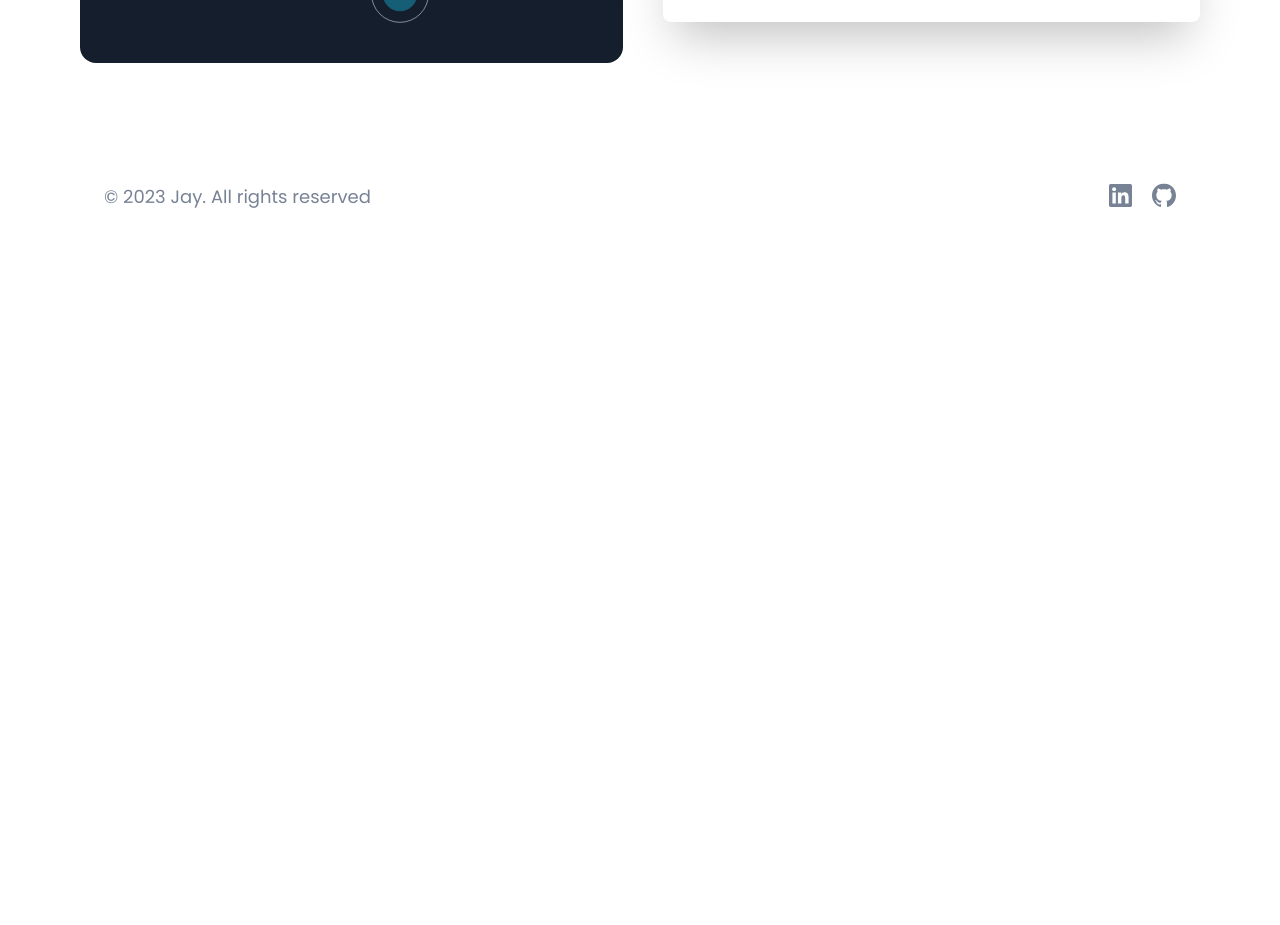
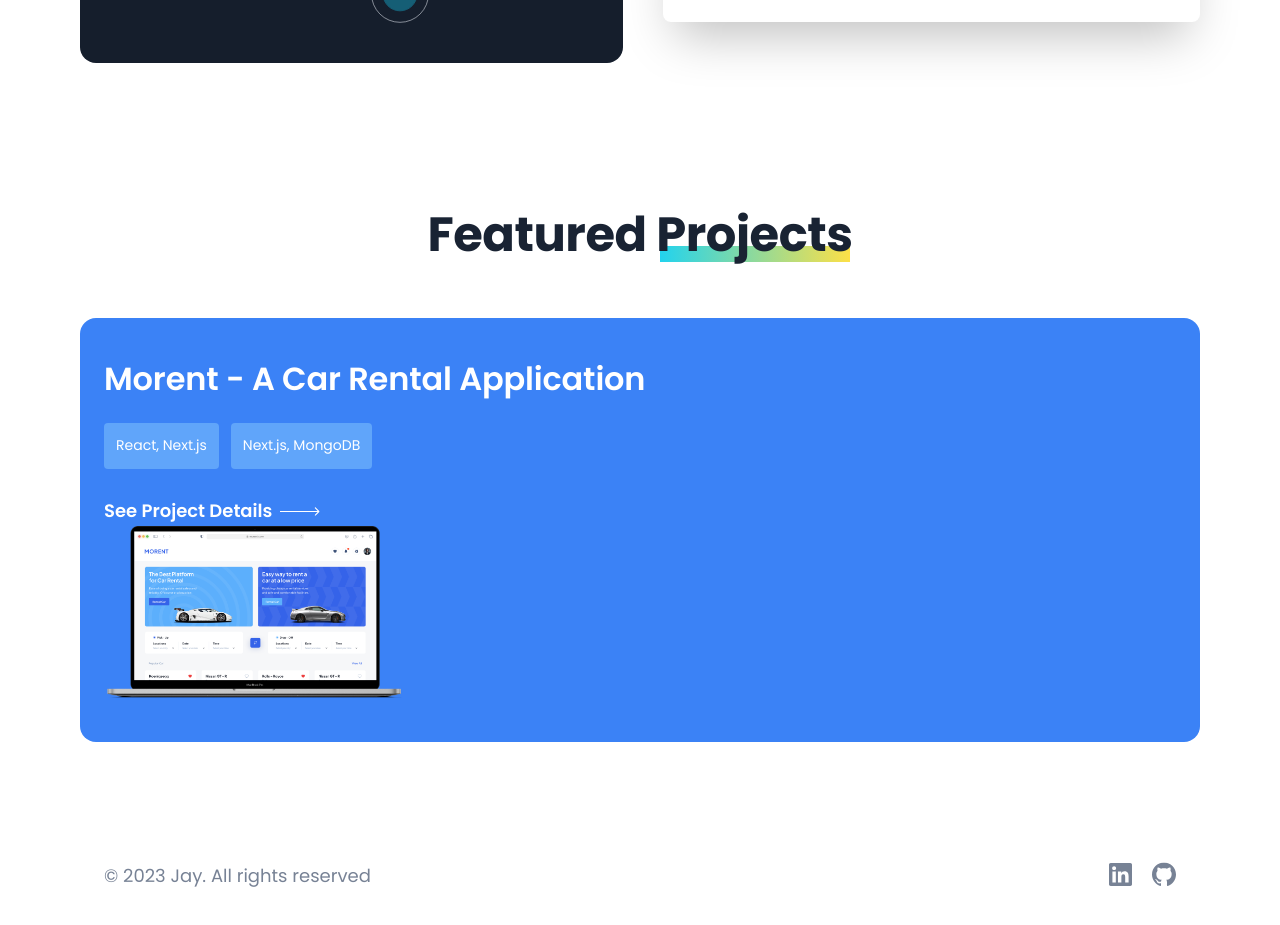
Before and after one commit to jayhogan-dev/portfolio, a Next.js app: page / in a window 1280 px wide. Shown: the part 2160-3085 px from the top of the page. Before the commit the page ends 2435 px from the top, so only its background shows below. Built offline with nearby package versions, Linux system fonts and the light colour scheme.

Commit message:
feat: projects card created but not reusable

```diff
--- a/app/page.tsx
+++ b/app/page.tsx
@@ -1,3 +1,4 @@
+import FeaturedProjects from "@/components/FeaturedProjects";
 import Hero from "@/components/Hero";
 import Services from "@/components/Services";
 import Skills from "@/components/Skills";
@@ -10,6 +11,7 @@ export default function Home() {
       <Skills />
       <Services />
       <WorkExperience />
+      <FeaturedProjects />
     </main>
   );
 }
--- /dev/null
+++ b/components/FeaturedProjects.tsx
@@ -0,0 +1,20 @@
+import FeaturedProjectsCard from "./FeaturedProjectsCard";
+import SectionTitle from "./SectionTitle";
+import LightContainer from "./containers/Light";
+
+const FeaturedProjects = () => {
+  return (
+    <LightContainer>
+      <section className="flex flex-col items-center justify-center py-12 md:py-[72px]">
+        <div className="w-full">
+          <SectionTitle title="Featured Projects" />
+        </div>
+        <div className="relative -top-14 -right-[85px] bg-gradient-to-r from-cyan-400 to-yellow-300 dark:from-cyan-800 dark:via-cyan-400 dark:to-yellow-300 h-4 w-[140px] lg:w-[190px] lg:-top-[56px] lg:left-[115px]" />
+        {/* Projects */}
+        <FeaturedProjectsCard />
+      </section>
+    </LightContainer>
+  );
+};
+
+export default FeaturedProjects;
--- /dev/null
+++ b/components/FeaturedProjectsCard.tsx
@@ -0,0 +1,48 @@
+import Image from "next/image";
+import Link from "next/link";
+
+const FeaturedProjectsCard = () => {
+  return (
+    <article className="flex flex-col w-full">
+      <div className="flex flex-col bg-blue-500 rounded-2xl py-11 px-6">
+        <div className="flex flex-col gap-7">
+          <h1 className="text-heading3 text-white whitespace-nowrap">
+            Morent -
+            <br className="md:hidden" /> A Car Rental{" "}
+            <br className="md:hidden" />
+            Application
+          </h1>
+          <div className="flex w-full gap-3 text-center">
+            <div className="p-3 bg-blue-400 rounded-sm">
+              <p className="text-small-regular text-white">React, Next.js</p>
+            </div>
+            <div className="p-3 bg-blue-400 rounded-sm">
+              <p className="text-small-regular text-white">Next.js, MongoDB</p>
+            </div>
+          </div>
+          <Link
+            href="/"
+            className="text-white text-body-bold items-center flex"
+          >
+            See Project Details
+            <Image
+              src="/web-icons/long-arrow.svg"
+              alt="arrow"
+              height={10}
+              width={40}
+              className="ml-2"
+            />
+          </Link>
+        </div>
+        <Image
+          src="/morent-laptop.png"
+          alt="laptop"
+          height={100}
+          width={300}
+        />
+      </div>
+    </article>
+  );
+};
+
+export default FeaturedProjectsCard;
```
Also changed, not shown: public/morent-laptop.png (added).
